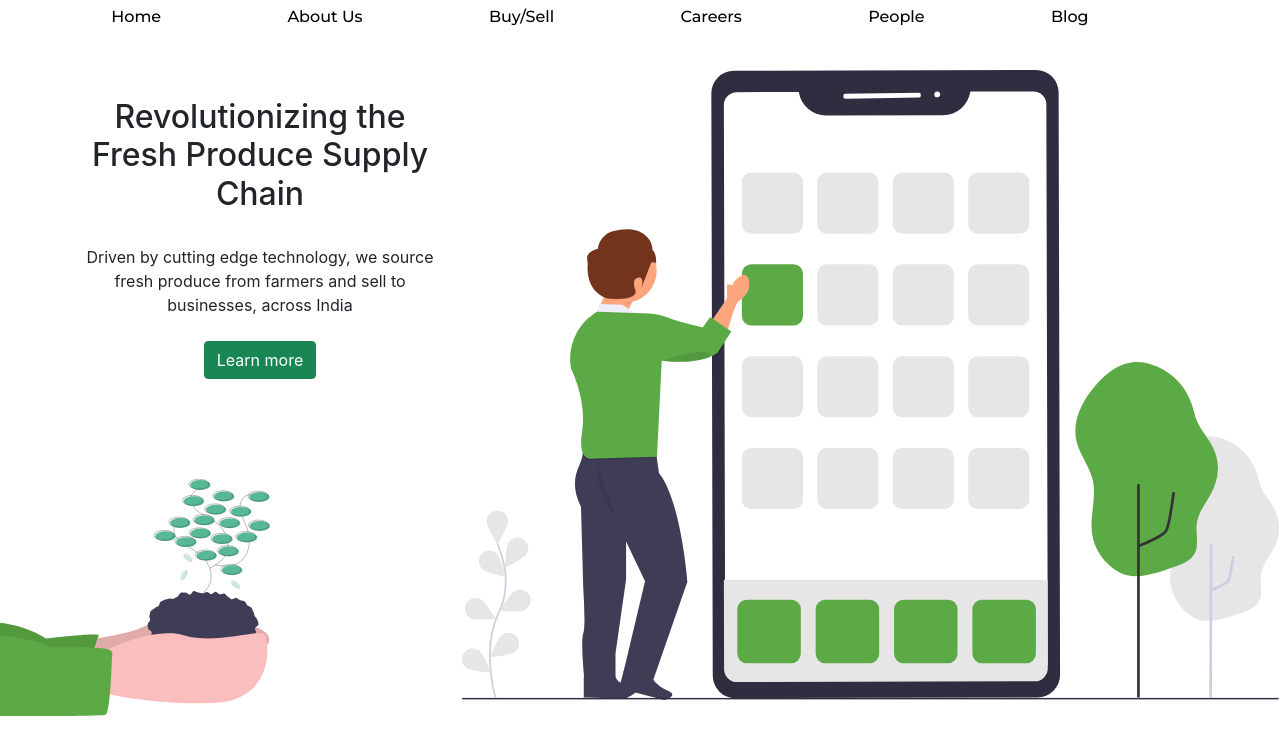
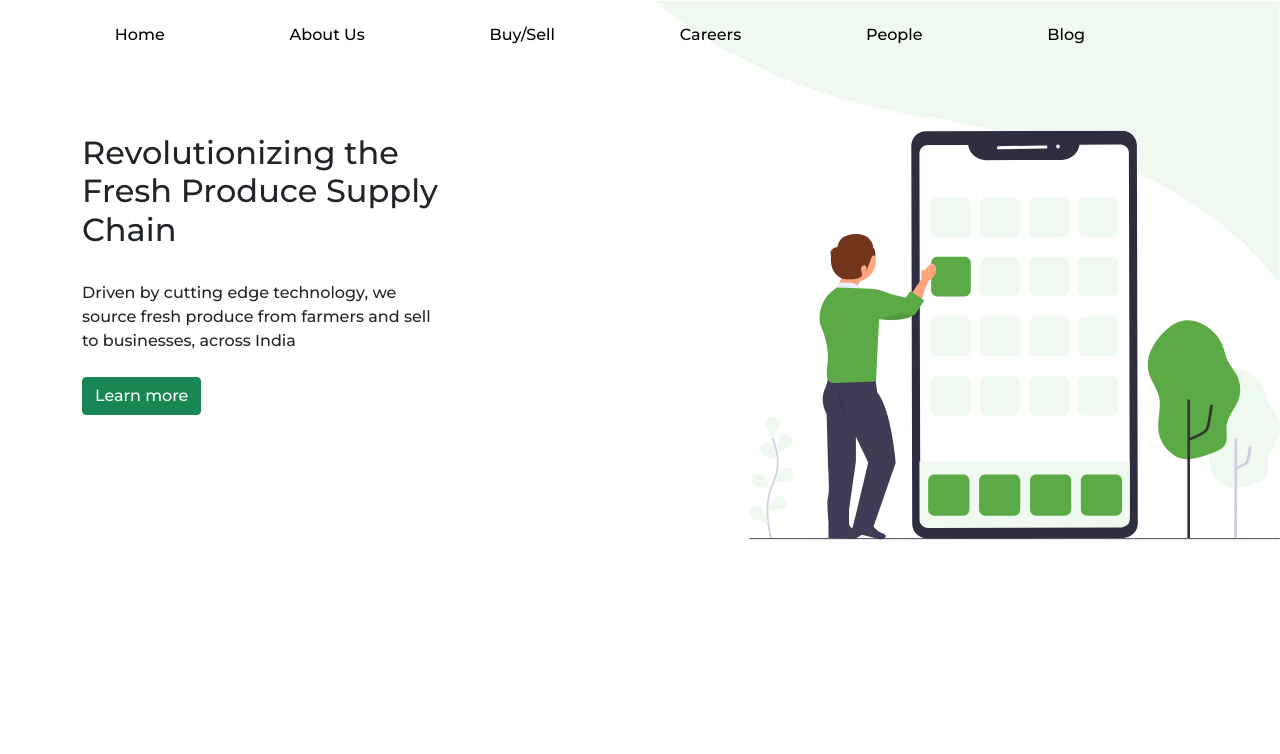
Before and after one commit to akshay-vinod/Jaiveekam, a React (Create React App) app: page / in a window 1280 px wide. Shown: the top 754 px of the page. Built offline with nearby package versions, Linux system fonts and the light colour scheme.

Commit message:
bg iamge added

```diff
--- a/src/App.css
+++ b/src/App.css
@@ -1,52 +1,11 @@
-.App {
-  text-align: center;
+@import url("https://fonts.googleapis.com/css2?family=Montserrat:wght@500&display=swap");
+* {
+  border: 0;
+  padding: 0;
+  box-sizing: border-box;
 }
-
-.App-logo {
-  height: 40vmin;
-  pointer-events: none;
+body {
+  background: url("./components/images/bg.svg") no-repeat;
+  background-size: cover;
+  font-family: "Montserrat", sans-serif;
 }
-
-@media (prefers-reduced-motion: no-preference) {
-  .App-logo {
-    animation: App-logo-spin infinite 20s linear;
-  }
-}
-
-.App-header {
-  background-color: #282c34;
-  min-height: 100vh;
-  display: flex;
-  flex-direction: column;
-  align-items: center;
-  justify-content: center;
-  font-size: calc(10px + 2vmin);
-  color: white;
-}
-
-.App-link {
-  color: #61dafb;
-}
-
-@keyframes App-logo-spin {
-  from {
-    transform: rotate(0deg);
-  }
-  to {
-    transform: rotate(360deg);
-  }
-}
-
-.mobileapps{
-  height: 90%;
-  position: relative;
-  top: 20px;
-}
-
-.environment{
-  position: relative;
-  left: -150px;
-  top: 100px;
-  height:60%;
-  width: 90%;
-}
--- a/src/App.js
+++ b/src/App.js
@@ -1,6 +1,6 @@
 import "./App.css";
 import Nav from "./components/Nav";
-import Front from "./components/Front"
+import Front from "./components/Front";
 function App() {
   return (
     <div className="App">
--- a/src/components/Front.js
+++ b/src/components/Front.js
@@ -1,5 +1,4 @@
 import React from "react";
-
 const Front = () => {
   return (
     <div>
@@ -15,19 +14,6 @@ const Front = () => {
             <br />
             <br />
             <button className="btn btn-success">Learn more</button>
-            <div>
-              <img
-                className="environment"
-                src="/images/undraw_environment_iaus.svg"
-              />
-            </div>
-          </div>
-
-          <div className="col-8">
-            <img
-              className="mobileapps"
-              src="/images/undraw_mobile_apps_spmp.svg"
-            />
           </div>
         </div>
       </div>
--- a/src/components/Nav.css
+++ b/src/components/Nav.css
@@ -1,15 +1,9 @@
-@import url("https://fonts.googleapis.com/css2?family=Montserrat:wght@500&display=swap");
-* {
-  border: 0;
-  padding: 0;
-  box-sizing: border-box;
-}
 ul {
   margin-right: 5em;
   display: flex;
   justify-content: space-evenly;
   align-items: center;
-  padding: 5px 5px;
+  padding: 23px 10px;
 }
 li,
 a {
@@ -26,6 +20,9 @@ li {
   display: inline-block;
   padding: 0px 20px;
 }
-a {
-  transition: all 0.3s ease 0;
+.alignitems li a {
+  transition: all 1s ease 0;
 }
+.imgct {
+  width: 700px;
+}
--- a/src/components/Nav.js
+++ b/src/components/Nav.js
@@ -2,10 +2,10 @@ import React from "react";
 import "./Nav.css";
 const Nav = () => {
   return (
-    <div className="alignitems">
+    <div>
       <header>
         <nav>
-          <ul>
+          <ul className="alignitems">
             <li>
               <a href="#">Home</a>
             </li>
```
Also changed, not shown: src/components/images/bg.svg (added).
